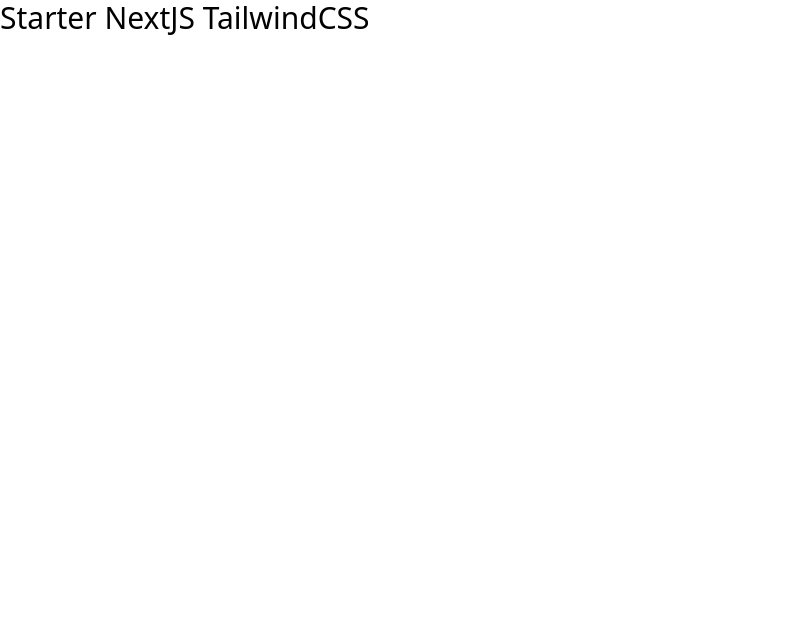
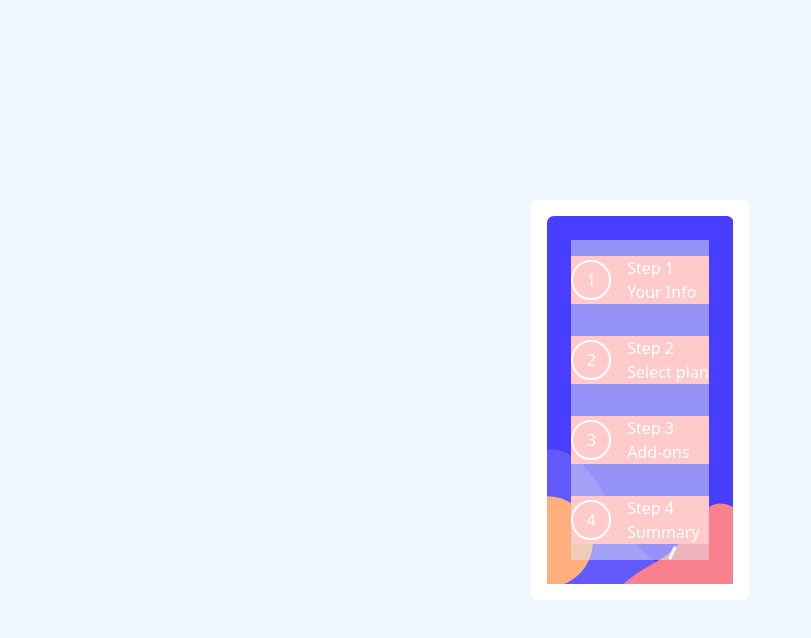
Before and after one commit to vitaovich/FM-multi-step-form, a Next.js app: page / in a window 1280 px wide. Shown: the top 638 px of the page, without its empty margins (0-811 px from the left). Built offline with nearby package versions, Linux system fonts and the light colour scheme.

Commit message:
initial sidebar

```diff
--- /dev/null
+++ b/components/Step.ts
@@ -0,0 +1,15 @@
+class Step {
+    id: number
+    num: number
+    title: string
+    description: string
+
+    constructor(num: number, title: string, description: string) {
+        this.id = num
+        this.num = num
+        this.title = title
+        this.description = description
+    }
+}
+
+export default Step
--- /dev/null
+++ b/components/sideBar.tsx
@@ -0,0 +1,47 @@
+import Image from 'next/image'
+import { useState } from 'react'
+
+import sidebarBGMobile from '../public/images/bg-sidebar-mobile.svg'
+import SidebarStep from './sidebarStep'
+import Step from './Step'
+
+const Sidebar = () => {
+    const [steps,setSteps] = useState<Step[]>([
+        new Step(1, 'Step 1', 'Your Info'),
+        new Step(2, 'Step 2', 'Select plan'),
+        new Step(3, 'Step 3', 'Add-ons'),
+        new Step(4, 'Step 4', 'Summary'),
+    ])
+
+    return (
+        <div id='sidebar' className='m-4 p-6'>
+            <div className='bg-slate-200/50'>
+
+                {/* <!-- Sidebar start --> */}
+                <div className="flex flex-row md:flex-col">
+                    {
+                        steps.map((step) => (
+                            <SidebarStep key={step.id} step={step} />
+                        ))
+                    }
+                </div>
+
+                {/* Step 1
+            Your info
+
+            Step 2
+            Select plan
+
+            Step 3
+            Add-ons
+
+            Step 4
+            Summary */}
+
+                {/* <!-- Sidebar end --> */}
+            </div>
+        </div>
+    )
+}
+
+export default Sidebar
--- /dev/null
+++ b/components/sidebarStep.tsx
@@ -0,0 +1,18 @@
+import Step from "./Step"
+
+const SidebarStep: React.FC<{ step: Step }> = (props) => {
+    const step = props.step
+    return (
+        <>
+            <div className="flex flex-row mx-2 bg-red-200 my-4 items-center md:mx-0">
+                <div className='flex items-center justify-center h-10 w-10 border-2 border-white text-white rounded-full'>{step.num}</div>
+                <div className="hidden md:block flex flex-col text-white ml-4">
+                    <div>{step.title}</div>
+                    <div>{step.description}</div>
+                </div>
+            </div>
+        </>
+    )
+}
+
+export default SidebarStep
--- a/pages/index.tsx
+++ b/pages/index.tsx
@@ -1,7 +1,8 @@
 import Head from 'next/head'
 import { Ubuntu } from '@next/font/google'
+import Sidebar from '../components/sideBar'
 
-const ubuntu = Ubuntu({ subsets: ['latin'], weight: ['400', '500', '700'], variable: '--font-ubuntu'  })
+const ubuntu = Ubuntu({ subsets: ['latin'], weight: ['400', '500', '700'], variable: '--font-ubuntu' })
 
 export default function Home() {
   return (
@@ -9,9 +10,99 @@
       <Head>
         <title>Multi Step Form</title>
       </Head>
-      <h1 className="text-3xl">
-        Starter NextJS TailwindCSS
-      </h1>
+      <div className='flex items-center justify-center h-screen bg-Magnolia'>
+        <div className='flex bg-white rounded-md'>
+          <Sidebar></Sidebar>
+        </div>
+
+      </div>
+
+      {/* <!-- Step 1 start -->
+
+      Personal info
+      Please provide your name, email address, and phone number.
+
+      Name
+      e.g. Stephen King
+
+      Email Address
+      e.g. stephenking@lorem.com
+
+      Phone Number
+      e.g. +1 234 567 890
+
+      Next Step
+
+      <!-- Step 1 end -->
+
+      <!-- Step 2 start -->
+
+      Select your plan
+      You have the option of monthly or yearly billing.
+
+      Arcade
+      $9/mo
+
+      Advanced
+      $12/mo
+
+      Pro
+      $15/mo
+
+      Monthly
+      Yearly
+
+      Go Back
+      Next Step
+
+      <!-- Step 2 end -->
+
+      <!-- Step 3 start -->
+
+      Pick add-ons
+      Add-ons help enhance your gaming experience.
+
+      Online service
+      Access to multiplayer games
+      +$1/mo
+
+      Larger storage
+      Extra 1TB of cloud save
+      +$2/mo
+
+      Customizable Profile
+      Custom theme on your profile
+      +$2/mo
+
+      Go Back
+      Next Step
+
+      <!-- Step 3 end -->
+
+      <!-- Step 4 start -->
+
+      Finishing up
+      Double-check everything looks OK before confirming.
+
+      <!-- Dynamically add subscription and add-on selections here -->
+
+      Total (per month/year)
+
+      Go Back
+      Confirm
+
+      <!-- Step 4 end -->
+
+      <!-- Step 5 start -->
+
+      Thank you!
+
+      Thanks for confirming your subscription! We hope you have fun
+      using our platform. If you ever need support, please feel free
+      to email us at support@loremgaming.com.
+
+      <!-- Step 5 end --> */}
+
     </>
   )
 }
--- a/styles/globals.css
+++ b/styles/globals.css
@@ -1,3 +1,17 @@
 @tailwind base;
 @tailwind components;
 @tailwind utilities;
+
+#sidebar {
+    background-image: url('../public/images/bg-sidebar-desktop.svg');
+    background-repeat: no-repeat;
+    background-size: cover
+}
+
+@media(max-width: 500px) {
+    #sidebar {
+        background-image: url('../public/images/bg-sidebar-mobile.svg');
+        background-repeat: no-repeat;
+        background-size: cover;
+    }
+}
--- a/tailwind.config.js
+++ b/tailwind.config.js
@@ -10,6 +10,9 @@
   ],
   theme: {
     extend: {
+      backgroundImage: {
+        'sidebar-mobile': "url('../public/images/bg-sidebar-mobile.svg')"
+      },
       colors: {
         // Primary
         MarineBlue: 'hsl(213, 96%, 18%)',
```
